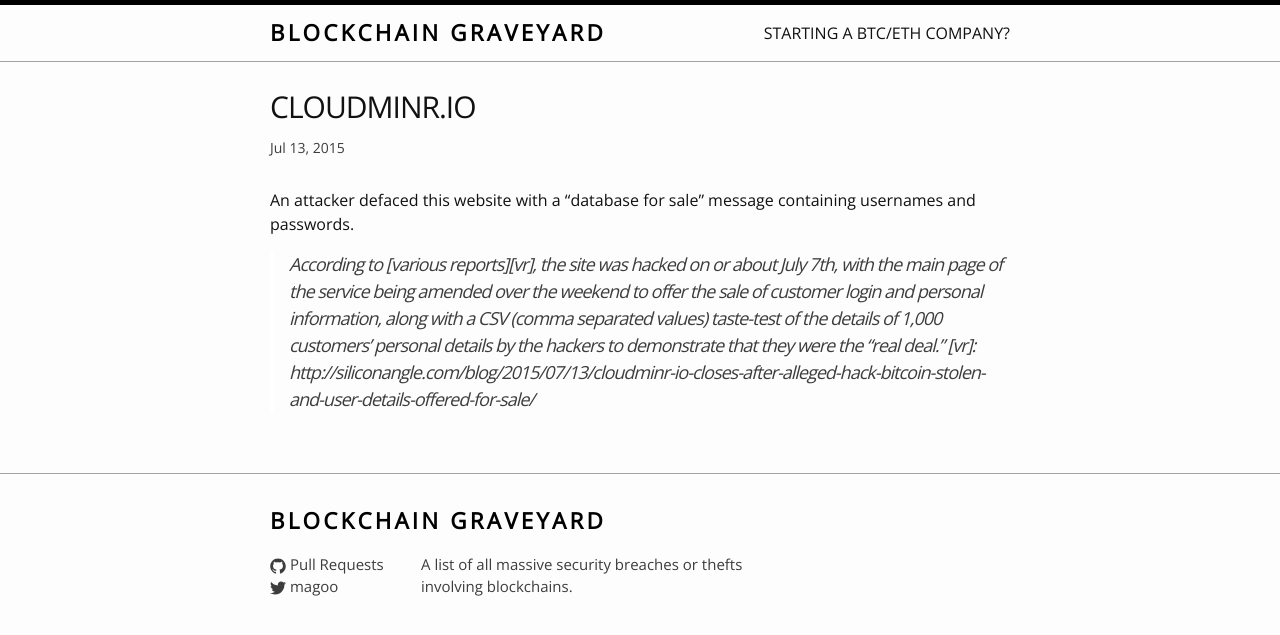
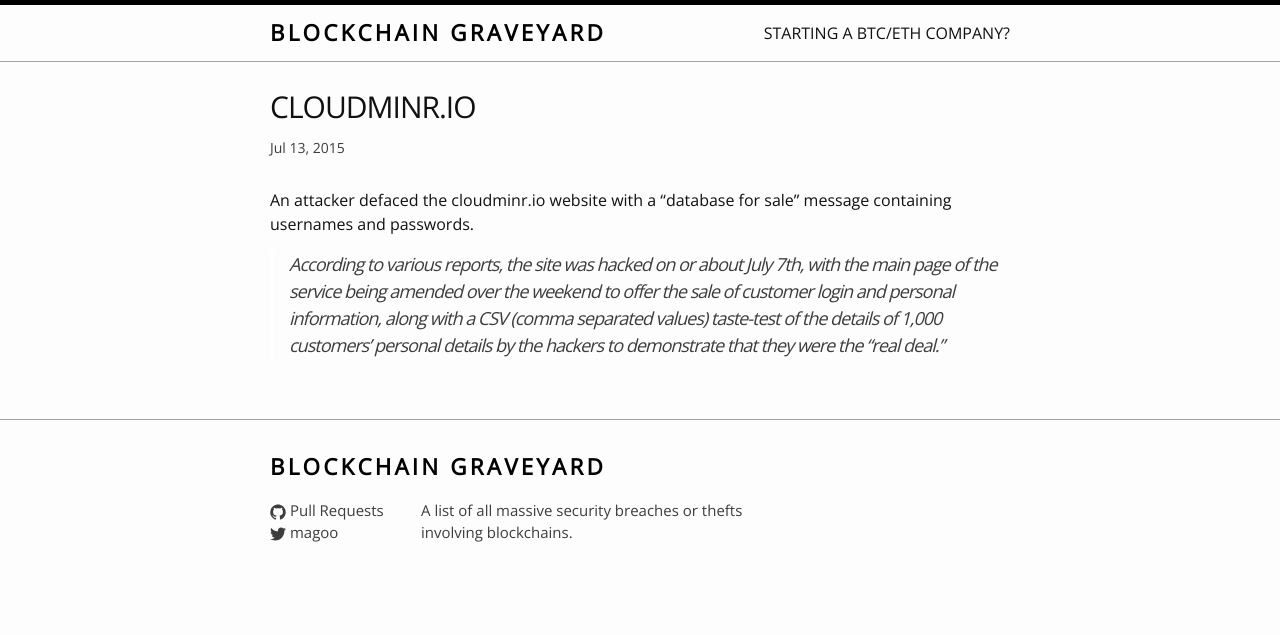
Before and after one commit to magoo/Blockchain-Graveyard, a Jekyll site: the page built from _posts/2015-07-13-cloudminr.io.markdown, in a window 1280 px wide. Shown: the top 635 px of the page. Built offline with Jekyll 4.4.1, drawn with Linux system fonts in a browser that asks for light colours; nearby versions of some CDN libraries.

Commit message:
Fixing link

```diff
--- a/_posts/2015-07-13-cloudminr.io.markdown
+++ b/_posts/2015-07-13-cloudminr.io.markdown
@@ -5,7 +5,8 @@
 categories: bitcoin breach
 link: http://archive.is/pQdiQ
 ---
-An attacker defaced this website with a "database for sale" message containing usernames and passwords.
+An attacker defaced the cloudminr.io  website with a "database for sale" message containing usernames and passwords.
 
 > According to [various reports][vr], the site was hacked on or about July 7th, with the main page of the service being amended over the weekend to offer the sale of customer login and personal information, along with a CSV (comma separated values) taste-test of the details of 1,000 customers’ personal details by the hackers to demonstrate that they were the “real deal.”
+
 [vr]: http://siliconangle.com/blog/2015/07/13/cloudminr-io-closes-after-alleged-hack-bitcoin-stolen-and-user-details-offered-for-sale/
```
